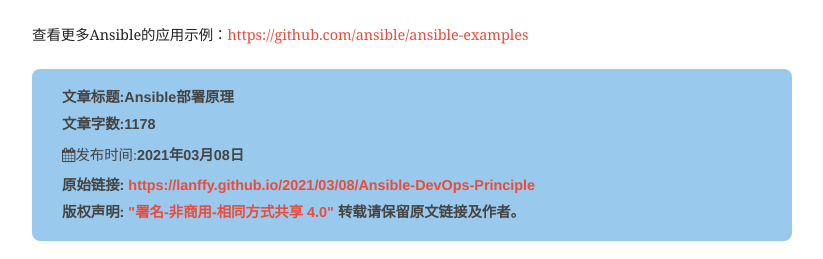
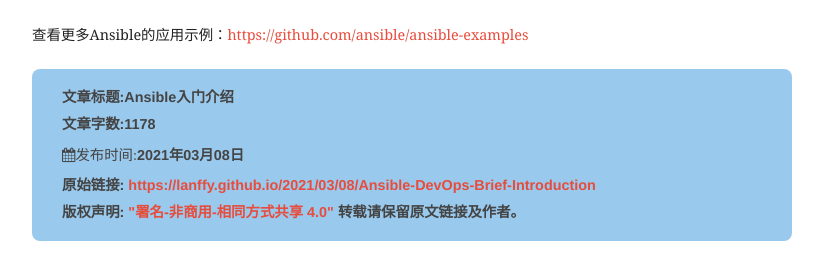
Before and after one commit to lanffy/lanffy.github.io, a Jekyll site: the page built from _posts/2021/2021-03-08-Ansible-DevOps-Brief-Introduction.md, in a window 1280 px wide and 900 px high, scrolled down 1960 px. Shown: the part 451-710 px from the top of the window, without its empty margins (228-1051 px from the left). Built offline with Jekyll 4.4.1, drawn with Linux system fonts in a browser that asks for light colours; nearby versions of some CDN libraries; comment, search, counter and statistics services are not loaded; some of the changed text lies outside the part shown.

Commit message:
add post

```diff
--- a/_posts/2021/2021-03-08-Ansible-DevOps-Principle.md
+++ b/_posts/2021/2021-03-08-Ansible-DevOps-Brief-Introduction.md
@@ -1,6 +1,6 @@
 ---
 layout: post
-title: "Ansible部署原理"
+title: "Ansible入门介绍"
 categories: [开发工具]
 tags: [ansible]
 author_name: R_Lanffy
```
